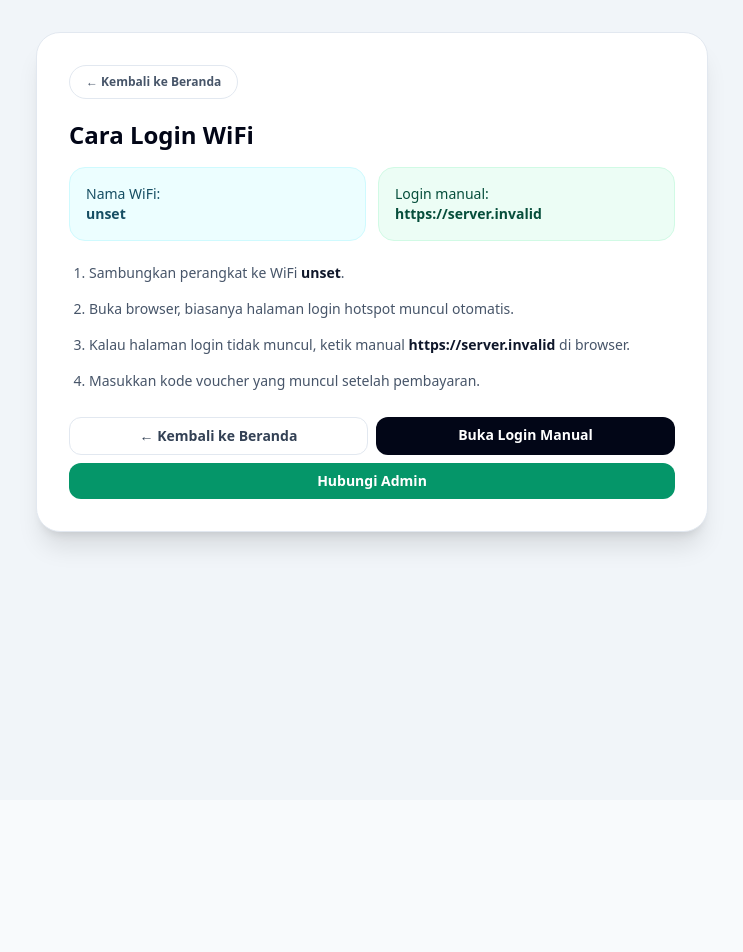
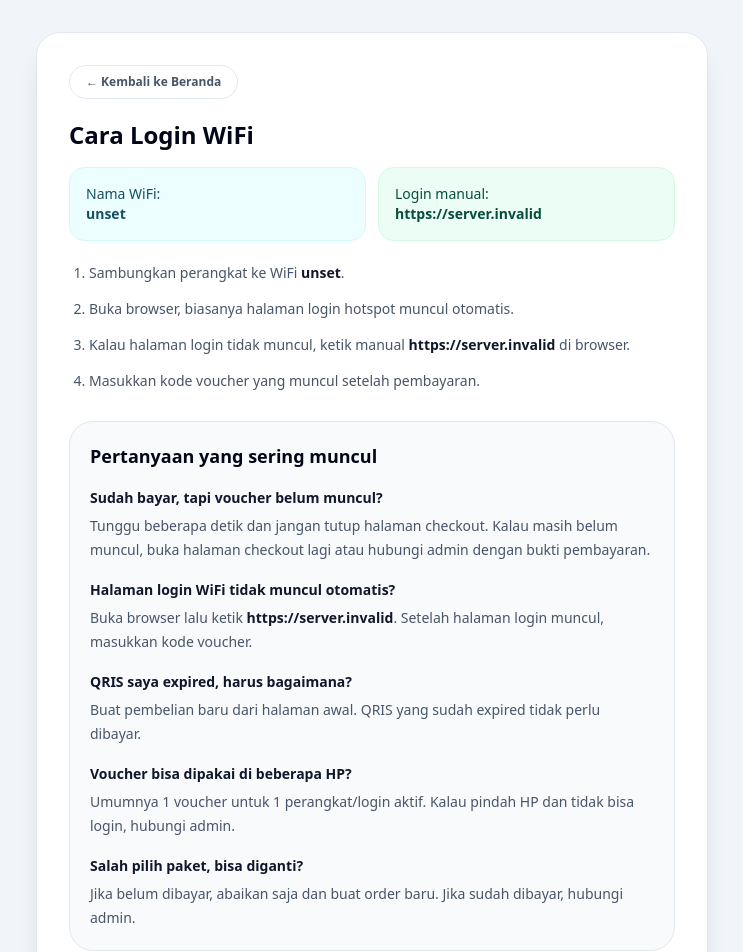
Before and after one commit to ketanvpn/wifi-voucher-web, a Next.js app: page /help in a window 1280 px wide. Shown: the top 952 px of the page, without its empty margins (268-1011 px from the left). Before the commit the page ends 800 px from the top, so only its background shows below. Built offline with nearby package versions, Linux system fonts and the light colour scheme; no server answers.

Commit message:
feat: add WiFi voucher help FAQ

```diff
--- a/app/help/page.tsx
+++ b/app/help/page.tsx
@@ -22,6 +22,28 @@ export default function HelpPage() {
           <li>Kalau halaman login tidak muncul, ketik manual <b className="font-black text-slate-900">{site.loginUrl}</b> di browser.</li>
           <li>Masukkan kode voucher yang muncul setelah pembayaran.</li>
         </ol>
+
+        <section className="mt-7 rounded-3xl border border-slate-200 bg-slate-50 p-5">
+          <h2 className="text-lg font-black text-slate-950">Pertanyaan yang sering muncul</h2>
+          <div className="mt-4 space-y-4 text-sm leading-6 text-slate-600">
+            <Faq question="Sudah bayar, tapi voucher belum muncul?">
+              Tunggu beberapa detik dan jangan tutup halaman checkout. Kalau masih belum muncul, buka halaman checkout lagi atau hubungi admin dengan bukti pembayaran.
+            </Faq>
+            <Faq question="Halaman login WiFi tidak muncul otomatis?">
+              Buka browser lalu ketik <b className="text-slate-900">{site.loginUrl}</b>. Setelah halaman login muncul, masukkan kode voucher.
+            </Faq>
+            <Faq question="QRIS saya expired, harus bagaimana?">
+              Buat pembelian baru dari halaman awal. QRIS yang sudah expired tidak perlu dibayar.
+            </Faq>
+            <Faq question="Voucher bisa dipakai di beberapa HP?">
+              Umumnya 1 voucher untuk 1 perangkat/login aktif. Kalau pindah HP dan tidak bisa login, hubungi admin.
+            </Faq>
+            <Faq question="Salah pilih paket, bisa diganti?">
+              Jika belum dibayar, abaikan saja dan buat order baru. Jika sudah dibayar, hubungi admin.
+            </Faq>
+          </div>
+        </section>
+
         <div className="mt-6 grid gap-2 sm:grid-cols-2">
           <a href="/" className="inline-flex justify-center rounded-xl border border-slate-200 px-4 py-2 text-sm font-black text-slate-700 hover:bg-slate-50">← Kembali ke Beranda</a>
           <a href={site.loginUrl.startsWith("http") ? site.loginUrl : `http://${site.loginUrl}`} className="inline-flex justify-center rounded-xl bg-slate-950 px-4 py-2 text-sm font-bold text-white">Buka Login Manual</a>
@@ -33,3 +55,12 @@ export default function HelpPage() {
     </main>
   );
 }
+
+function Faq({ question, children }: { question: string; children: React.ReactNode }) {
+  return (
+    <div>
+      <div className="font-black text-slate-900">{question}</div>
+      <div className="mt-1">{children}</div>
+    </div>
+  );
+}
```
